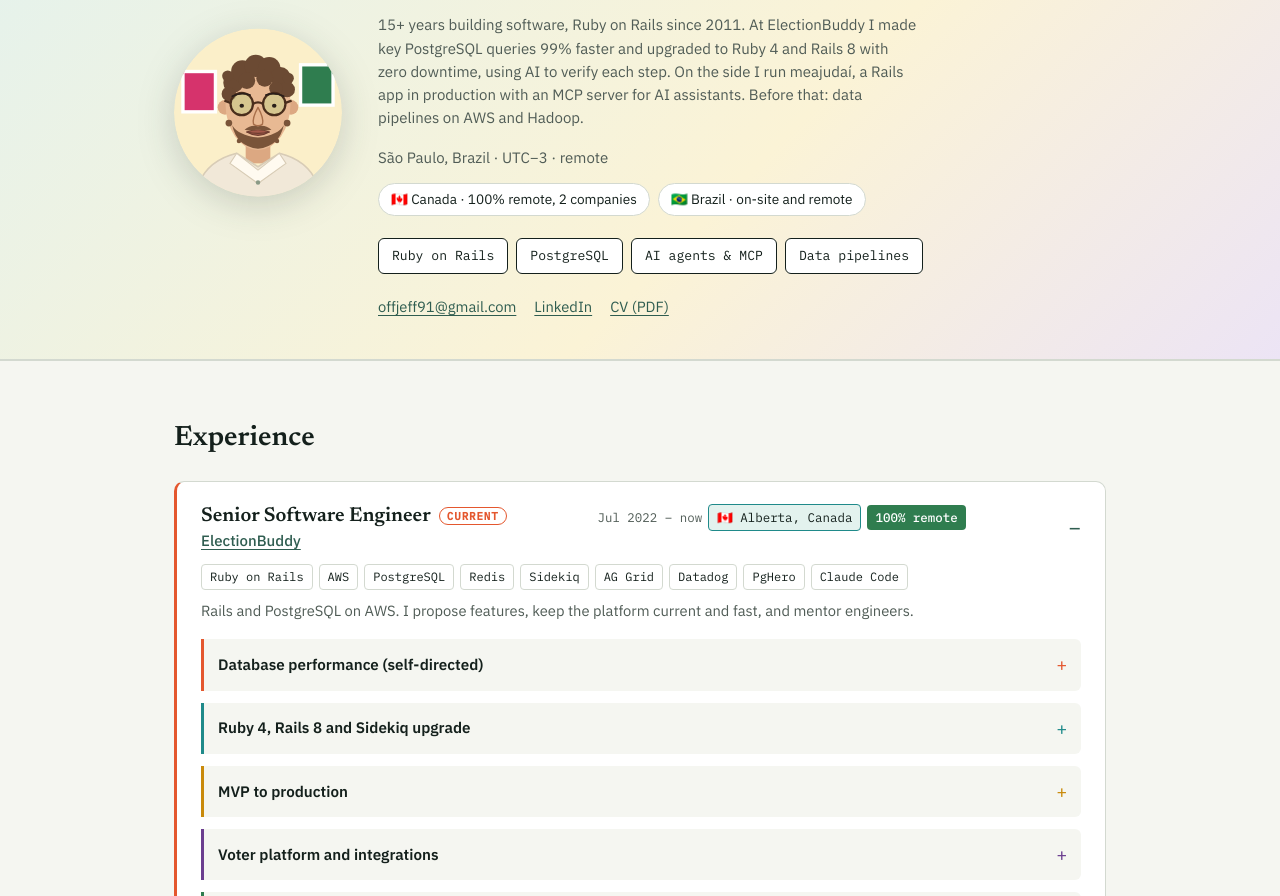
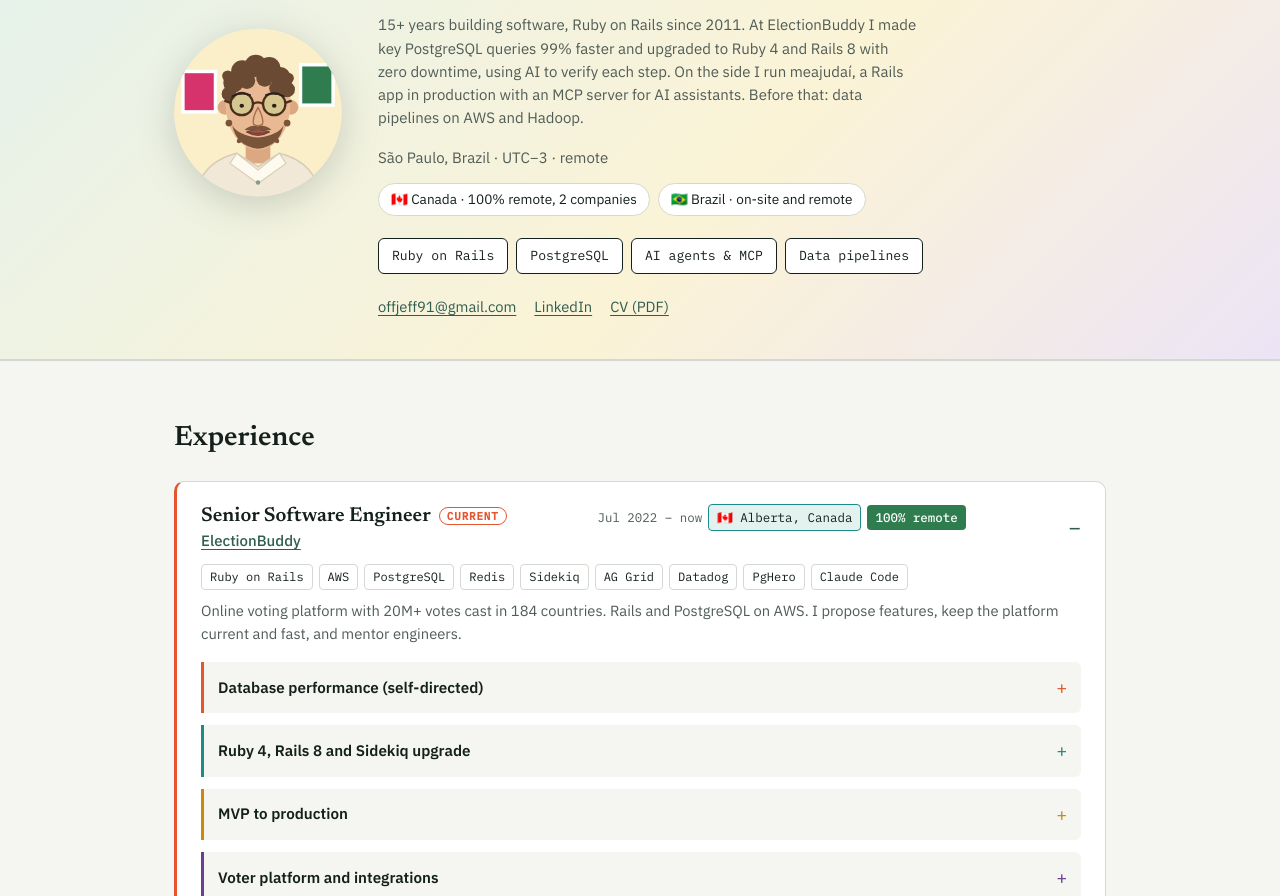
Before and after one commit to offjeff91/offjeff91.github.io, a plain HTML site: page index.html in a window 1280 px wide. Shown: the part 204-1100 px from the top of the page. Drawn offline with Linux system fonts and the light colour scheme.

Commit message:
Add ElectionBuddy public scale (20M+ votes, 184 countries) (#11)
Claude-Session: https://claude.ai/code/session_015XArTjPzz6r2qApD2iWUBs

Co-authored-by: Claude <noreply@anthropic.com>

```diff
--- a/index.html
+++ b/index.html
@@ -321,7 +321,7 @@
       when: "Jul 2022 – now", place: "Alberta, Canada", flag: "🇨🇦", remote: "100% remote", canada: true,
       open: true, inherit: true,
       stack: ["Ruby on Rails", "AWS", "PostgreSQL", "Redis", "Sidekiq", "AG Grid", "Datadog", "PgHero", "Claude Code"],
-      note: "Rails and PostgreSQL on AWS. I propose features, keep the platform current and fast, and mentor engineers.",
+      note: "Online voting platform with 20M+ votes cast in 184 countries. Rails and PostgreSQL on AWS. I propose features, keep the platform current and fast, and mentor engineers.",
       projects: [
         {
           name: "Database performance (self-directed)", stack: ["PostgreSQL", "Datadog", "PgHero"],
```
Also changed, not shown: cv/cv.html (+1 -0 lines), 1 other file.
